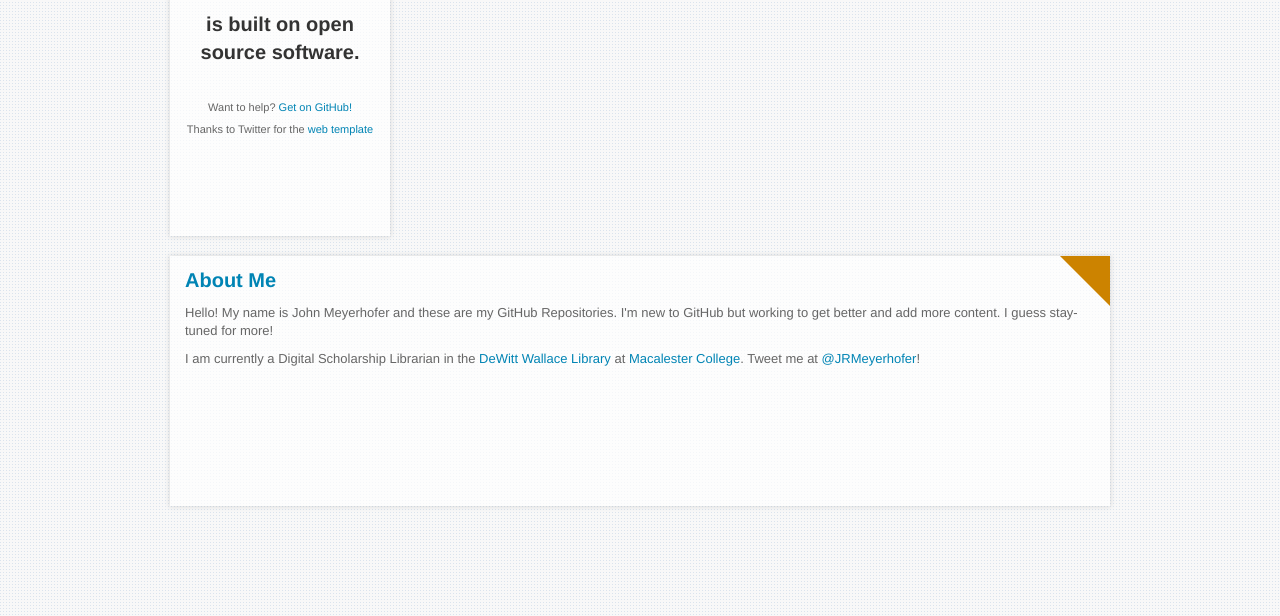
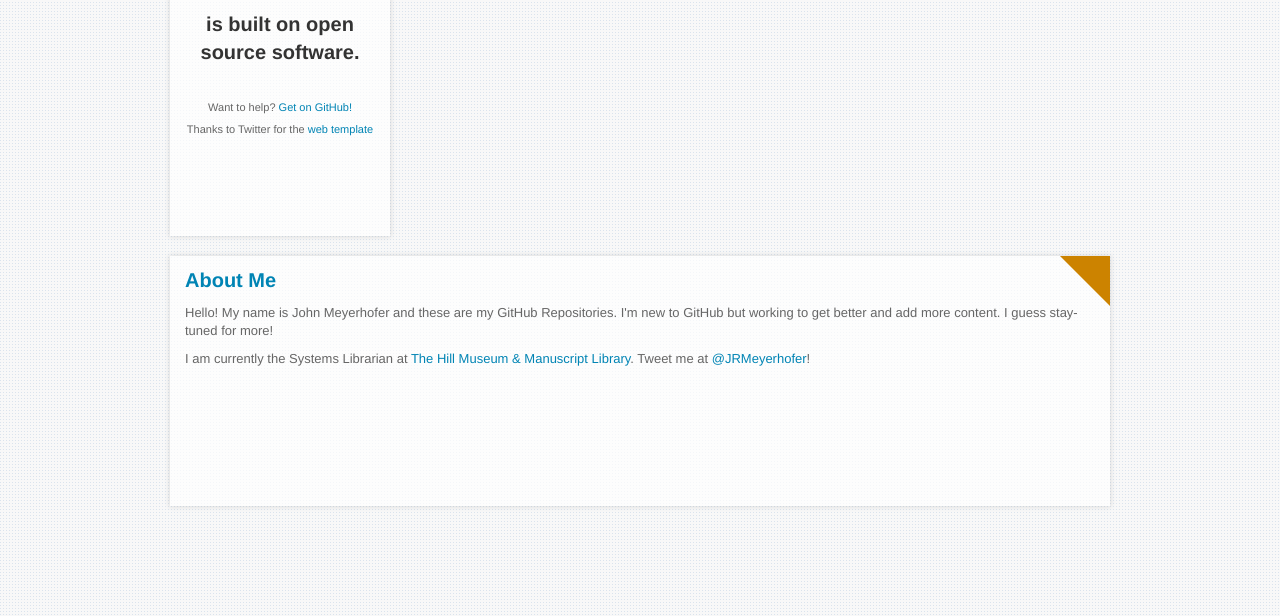
Before and after one commit to jrmeyerhofer/jrmeyerhofer.github.io, a plain HTML site: page index.html in a window 1280 px wide. Shown: the part 184-800 px from the top of the page. Drawn offline with Linux system fonts and the light colour scheme; a script that the page names is missing.

Commit message:
changed job!

```diff
--- a/index.html
+++ b/index.html
@@ -187,7 +187,7 @@
         <li class="repo blog grid-4">
         <h2>About Me</h2>
         <p>Hello! My name is John Meyerhofer and these are my GitHub Repositories. I'm new to GitHub but working to get better and add more content. I guess stay-tuned for more!</p>
-        <p>I am currently a Digital Scholarship Librarian in the <a href="http://www.macalester.edu/library/" target="_blank" alt="DeWitt Wallace Library">DeWitt Wallace Library</a> at <a href="http://www.macalester.edu/" target="_blank" alt="DeWitt Wallace Library">Macalester College</a>. Tweet me at <a href="https://twitter.com/jrmeyerhofer" target="_blank" alt="Twitter">@JRMeyerhofer</a>!</p>
+        <p>I am currently the Systems Librarian at <a href="http://www.hmml.org/" target="_blank" alt="The Hill Museum & Manuscript Library">The Hill Museum & Manuscript Library</a>. Tweet me at <a href="https://twitter.com/jrmeyerhofer" target="_blank" alt="Twitter">@JRMeyerhofer</a>!</p>
         </li>
         </ol>
 
```
